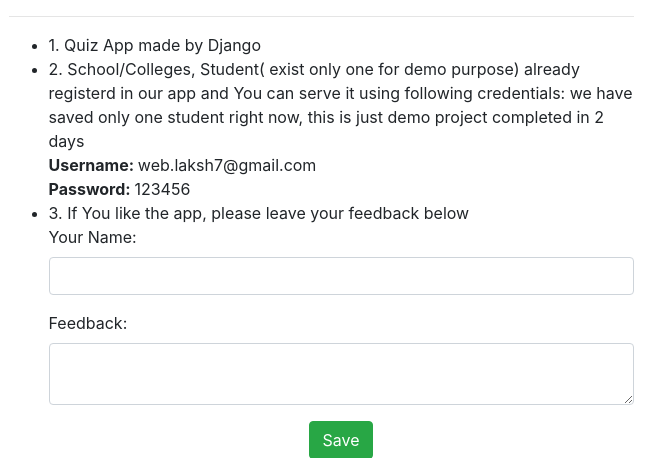
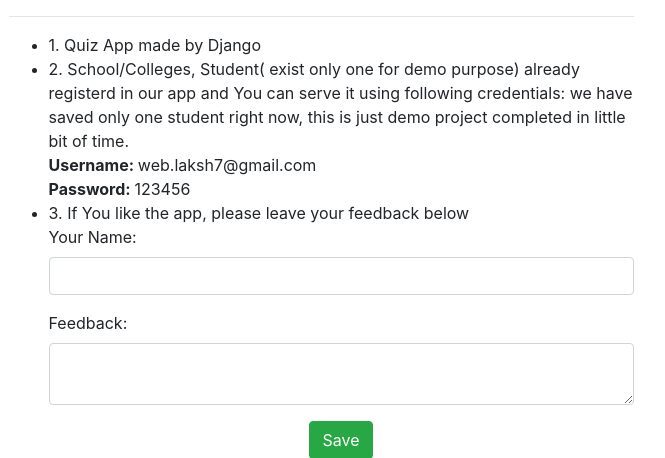
Before and after one commit to LakshSakure/quizapp, a Django app: template quiz/templates/into.html in a window 1280 px wide. Shown: the part 129-587 px from the top of the page, without its empty margins (319-984 px from the left). Run offline with Django 3.2, Linux system fonts and the light colour scheme; the template is opened without the code that fills it, so the values that code supplies are empty; some libraries are stand-ins or nearby versions.

Commit message:
adding new changes

```diff
--- a/quiz/templates/into.html
+++ b/quiz/templates/into.html
@@ -26,7 +26,7 @@
             <li>1. Quiz App made by Django</li>
             <li>2. School/Colleges, Student( exist only one for demo purpose) already registerd in our app and You can serve it using following credentials:
 
-                we have saved only one student right now, this is just demo project completed in 2 days
+                we have saved only one student right now, this is just demo project completed in little bit of time.
                 <br />
                 <b>Username: </b> web.laksh7@gmail.com <br />
                 <b>Password: </b> 123456
```
